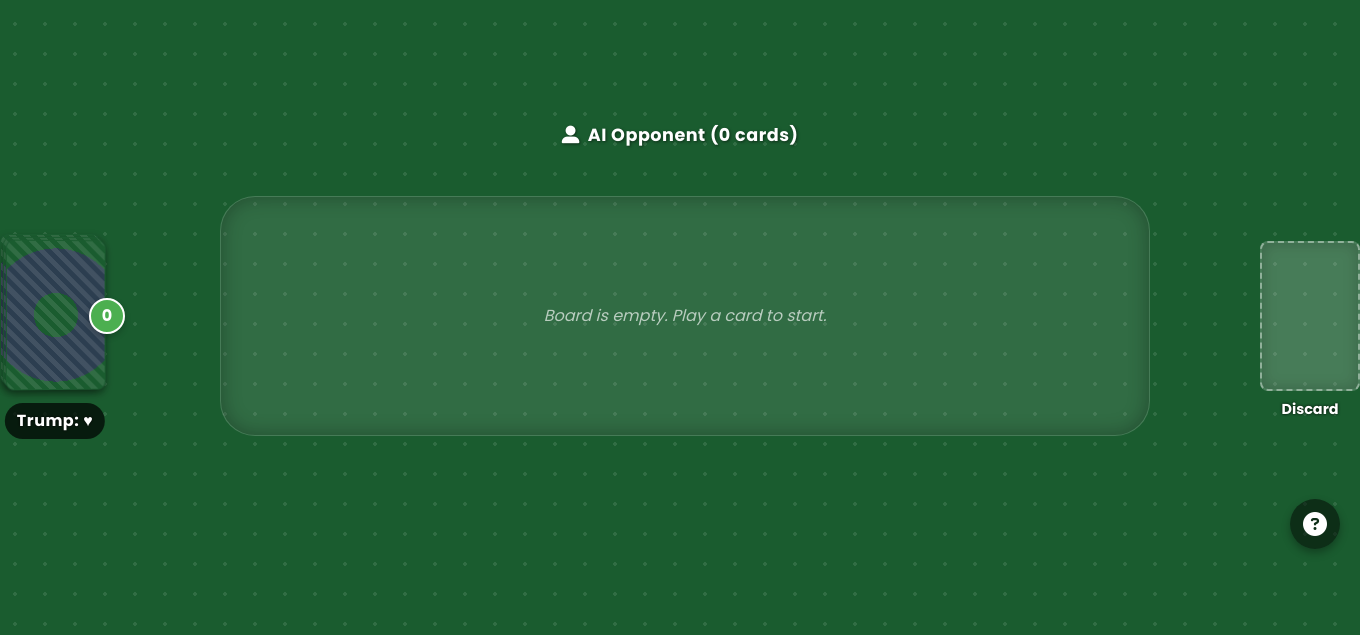
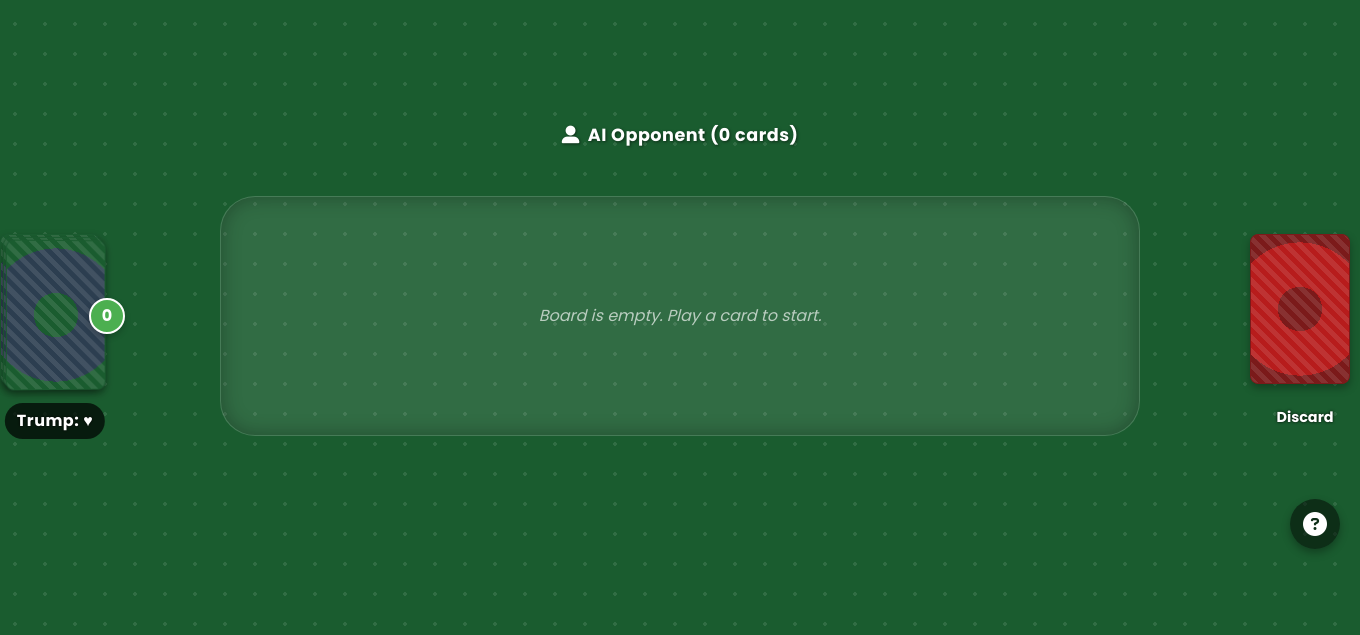
Before and after one commit to VasylFId/-durak-card-game-, a Flask app: template app/templates/game/game.html in a window 1360 px wide. Shown: the part 231-866 px from the top of the page. Run offline with Flask 3, Linux system fonts and the light colour scheme; the template is opened without the code that fills it, so the values that code supplies are empty; some libraries are stand-ins or nearby versions.

Commit message:
Update game.css

```diff
--- a/app/static/css/game.css
+++ b/app/static/css/game.css
@@ -274,22 +274,74 @@ body.game-page::before {
     letter-spacing: 0.5px;
 }
 
+/* Add this to your app/static/css/card-enhancements.css file */
+
 /* Discard pile styling */
 .discard-pile {
     position: relative;
-    width: 100px;
-    height: 150px;
+    width: 110px;
+    height: 165px;
+    perspective: 600px;
     margin-left: 30px;
-    perspective: 600px;
 }
 
 .discard-card {
-    background-color: white;
-    border-radius: 8px;
+    position: absolute;
     width: 100px;
     height: 150px;
-    box-shadow: 0 2px 6px rgba(0, 0, 0, 0.3);
-    transition: transform 0.3s ease, box-shadow 0.3s ease;
+    border-radius: 8px;
+    box-shadow: 0 4px 8px rgba(0, 0, 0, 0.3);
+    transition: all 0.3s ease;
+    transform-style: preserve-3d;
+    z-index: 1;
+    border: 1px solid #7b1a1a;
+
+    /* Red-themed discard pile */
+    background-color: #b71c1c;
+    background-image:
+        repeating-linear-gradient(
+            45deg,
+            rgba(255, 255, 255, 0.1) 0,
+            rgba(255, 255, 255, 0.1) 5px,
+            transparent 5px,
+            transparent 10px
+        ),
+        radial-gradient(
+            circle at center,
+            #7b1a1a 25%,
+            #b71c1c 25%,
+            #b71c1c 75%,
+            #7b1a1a 75%
+        );
+}
+
+/* Add a stacked effect for multiple cards */
+.discard-pile .discard-card:nth-child(1) {
+    transform: translateX(0) translateY(0) rotateY(0);
+    z-index: 3;
+}
+
+.discard-pile .discard-card:nth-child(2) {
+    transform: translateX(3px) translateY(3px) rotateY(2deg);
+    z-index: 2;
+}
+
+.discard-pile .discard-card:nth-child(3) {
+    transform: translateX(6px) translateY(6px) rotateY(4deg);
+    z-index: 1;
+}
+
+/* Add hover effects to match the deck style */
+.discard-pile:hover .discard-card:nth-child(1) {
+    transform: translateX(-5px) translateY(-5px) rotateY(5deg);
+}
+
+.discard-pile:hover .discard-card:nth-child(2) {
+    transform: translateX(0) translateY(0) rotateY(10deg);
+}
+
+.discard-pile:hover .discard-card:nth-child(3) {
+    transform: translateX(5px) translateY(5px) rotateY(15deg);
 }
 
 /* Add a label for the discard pile */
@@ -306,26 +358,17 @@ body.game-page::before {
     white-space: nowrap;
 }
 
-.discard-pile .discard-card:nth-child(1) {
-    z-index: 3;
-}
-
-.discard-pile .discard-card:nth-child(2) {
-    z-index: 2;
-}
-
-.discard-pile .discard-card:nth-child(3) {
-    z-index: 1;
-}
-
-.discard-pile:hover .discard-card {
-    box-shadow: 0 5px 15px rgba(0, 0, 0, 0.4);
-}
-
 /* Empty discard pile */
-.discard-pile .discard-card:only-child {
-    background-color: rgba(255, 255, 255, 0.2);
-    border: 2px dashed rgba(255, 255, 255, 0.4);
+.discard-pile:empty::before {
+    content: '';
+    position: absolute;
+    top: 0;
+    left: 0;
+    width: 100px;
+    height: 150px;
+    background-color: rgba(183, 28, 28, 0.2);
+    border: 2px dashed rgba(183, 28, 28, 0.4);
+    border-radius: 8px;
     box-shadow: inset 0 0 15px rgba(0, 0, 0, 0.2);
 }
 
@@ -334,7 +377,7 @@ body.game-page::before {
     position: absolute;
     top: -10px;
     right: -10px;
-    background-color: #4CAF50;
+    background-color: #ff5252;
     color: white;
     border-radius: 50%;
     width: 25px;
@@ -588,8 +631,18 @@ body.game-page::before {
 
 /* Animation for cards entering discard pile */
 @keyframes enterDiscard {
-    0% { opacity: 0; transform: translateY(-50px) rotate(0deg); }
-    100% { opacity: 1; transform: translateY(0) rotate(var(--random-rotation)); }
+    0% {
+        opacity: 0;
+        transform: translateY(-50px) rotateZ(0deg);
+    }
+    50% {
+        opacity: 0.8;
+        transform: translateY(-10px) rotateZ(var(--random-rotation));
+    }
+    100% {
+        opacity: 1;
+        transform: translateY(0) rotateZ(var(--random-rotation));
+    }
 }
 
 .discard-card.entering {
```
